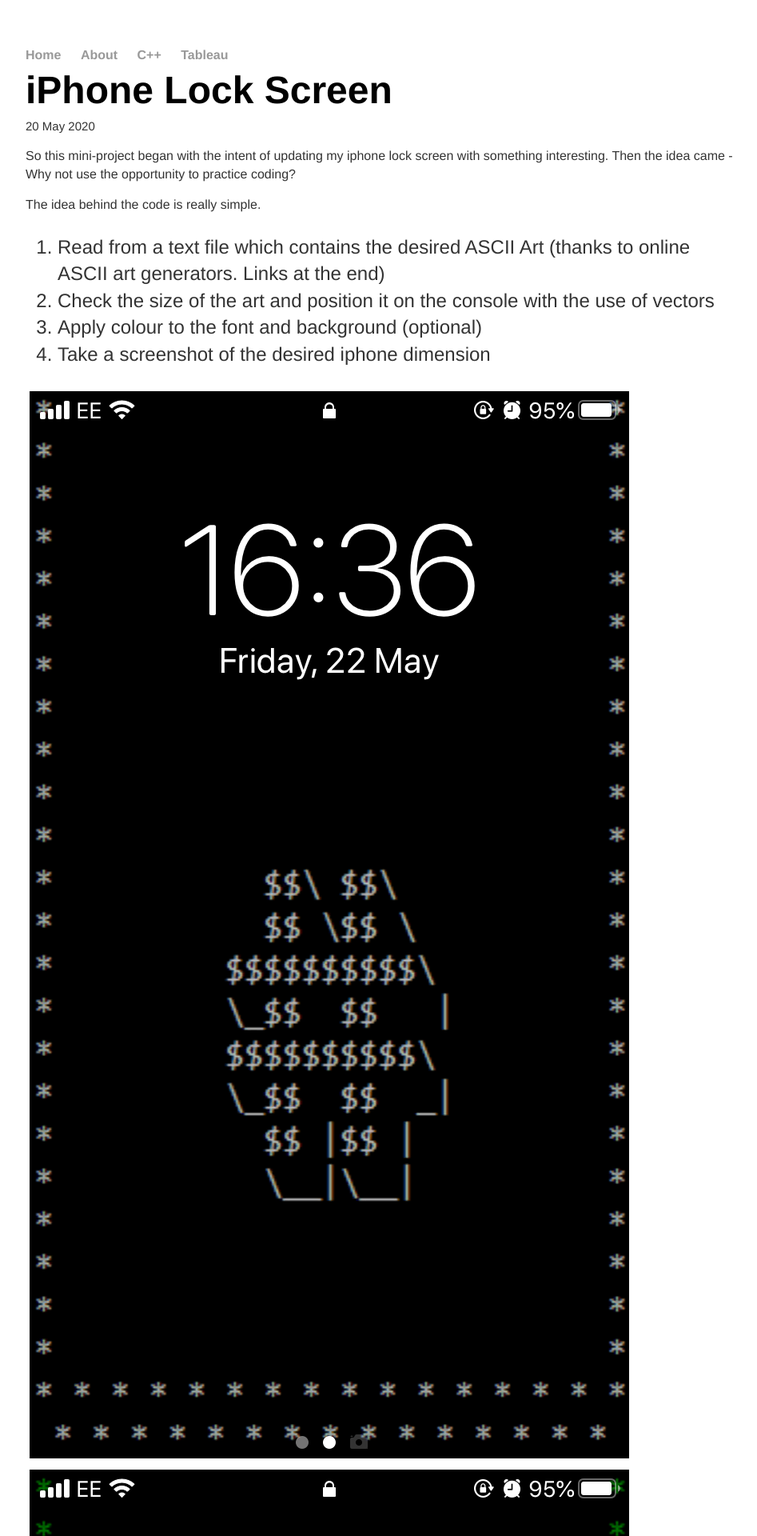
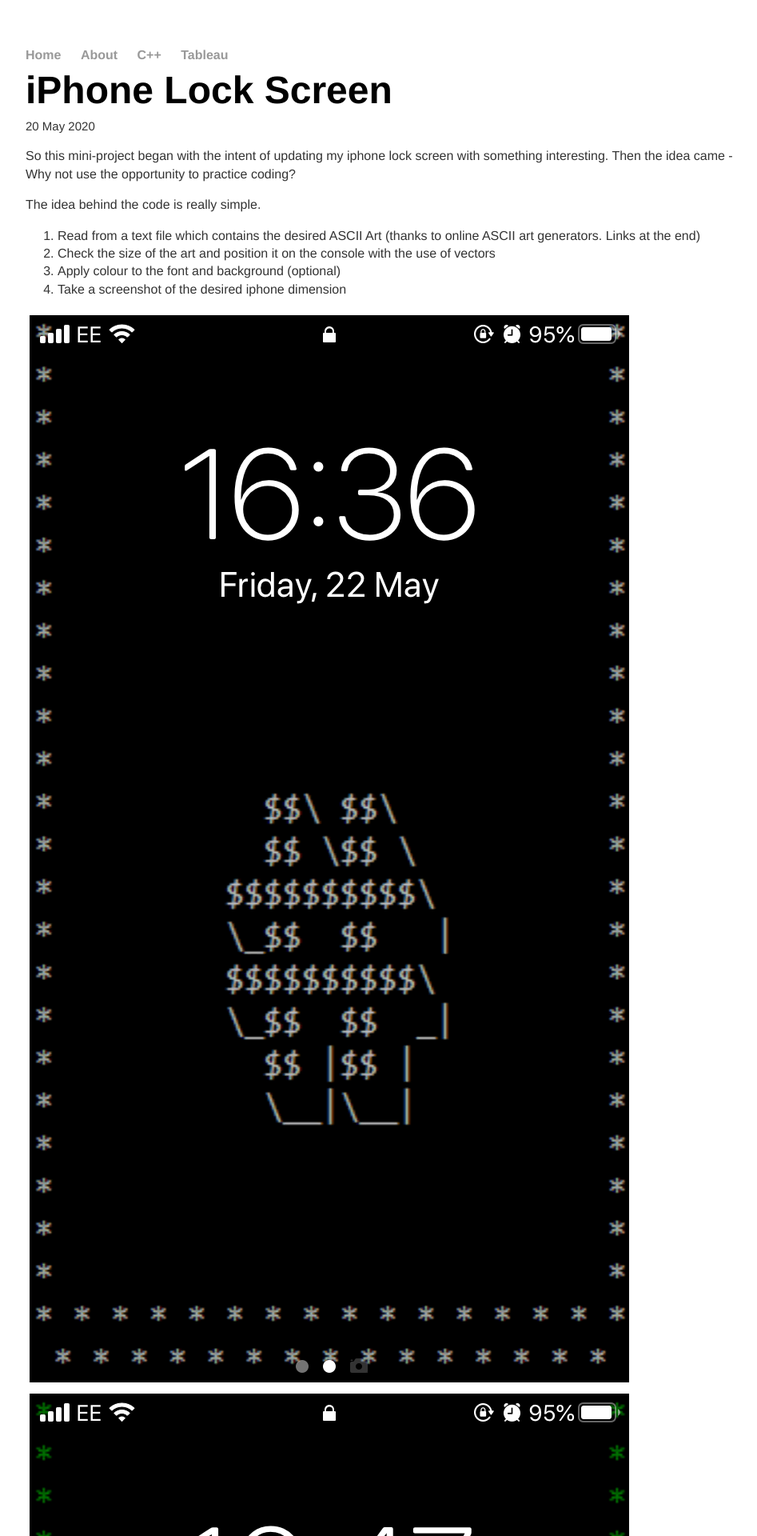
Before and after one commit to cchanzl/Lock-Screen, a Jekyll site: the page built from _posts/2020-05-22-iPhone-Lock-Screen.md, in a window 1280 px wide. Shown: the top 1920 px of the page at 80% size, without its empty margins (160-1107 px from the left). Built offline with Jekyll 4.4.1, drawn with Linux system fonts in a browser that asks for light colours.

Commit message:
Update main.css

```diff
--- a/css/main.css
+++ b/css/main.css
@@ -61,13 +61,13 @@
 }
 
 ol {
-    font-size: 1.5em;
+    font-size: 1.0em;
     font-family:'Helvetica', 'Arial', 'Sans-Serif';
     line-height: 1.4em;
     color: #333;
 }
 ol p {
-    font-size: 1.5em;
+    font-size: 1.0em;
     font-family:'Helvetica', 'Arial', 'Sans-Serif';
     line-height: 1.4em;
     color: #333;
```
